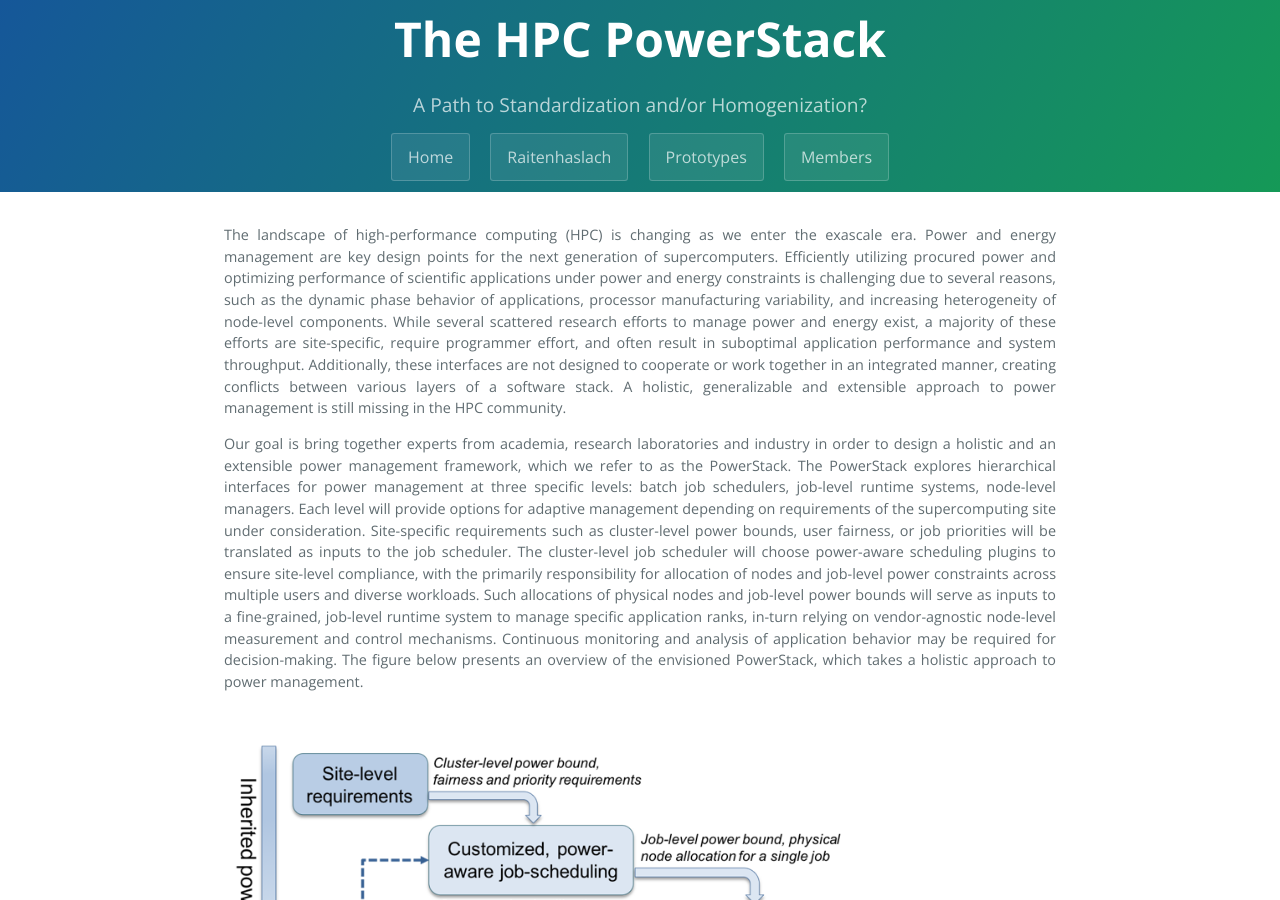
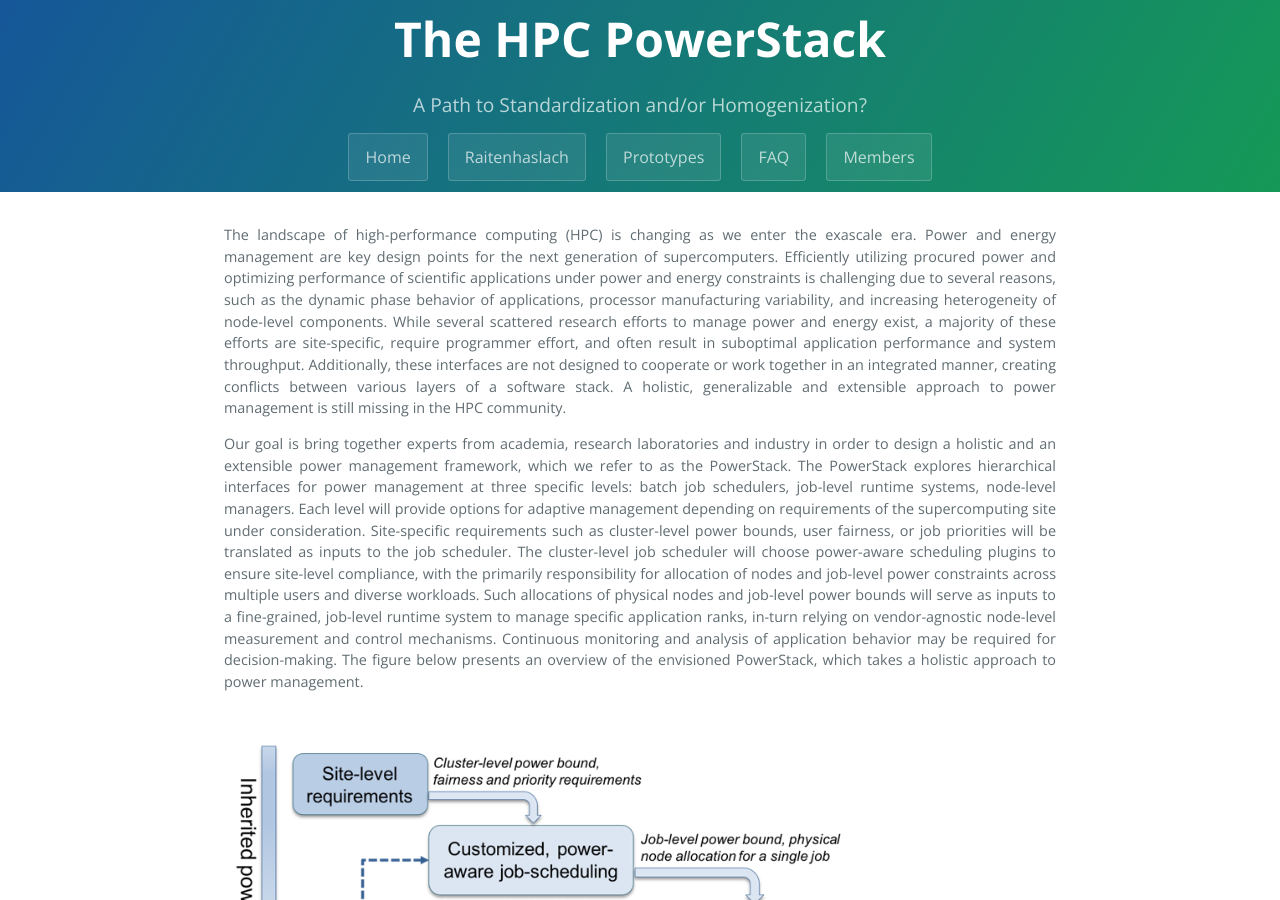
Before and after one commit to HPCPowerStack/hpcpowerstack.github.io, a Jekyll site: the page built from index.md, in a window 1280 px wide and 900 px high. Built offline with Jekyll 4.4.1, drawn with Linux system fonts in a browser that asks for light colours; the repository's description, which GitHub fills in, is left out.

Commit message:
Incorporate FAQ

```diff
--- a/_layouts/default.html
+++ b/_layouts/default.html
@@ -20,6 +20,7 @@
 	<a href="http://powerstack.lrr.in.tum.de" class="btn">Home</a>
 	<a href="http://powerstack.lrr.in.tum.de/raitenhaslach.html" class="btn">Raitenhaslach</a>
 	<a href="http://powerstack.lrr.in.tum.de/proto.html" class="btn">Prototypes</a>
+	<a href="http://powerstack.lrr.in.tum.de/faq.html" class="btn">FAQ</a>
         <a href="http://powerstack.lrr.in.tum.de/org.html" class="btn">Members</a>
 	<!--
 	<a href="http://powerstack.lrr.in.tum.de/agenda.html" class="btn">Agenda</a>
```
Also changed, not shown: 5 other files.
